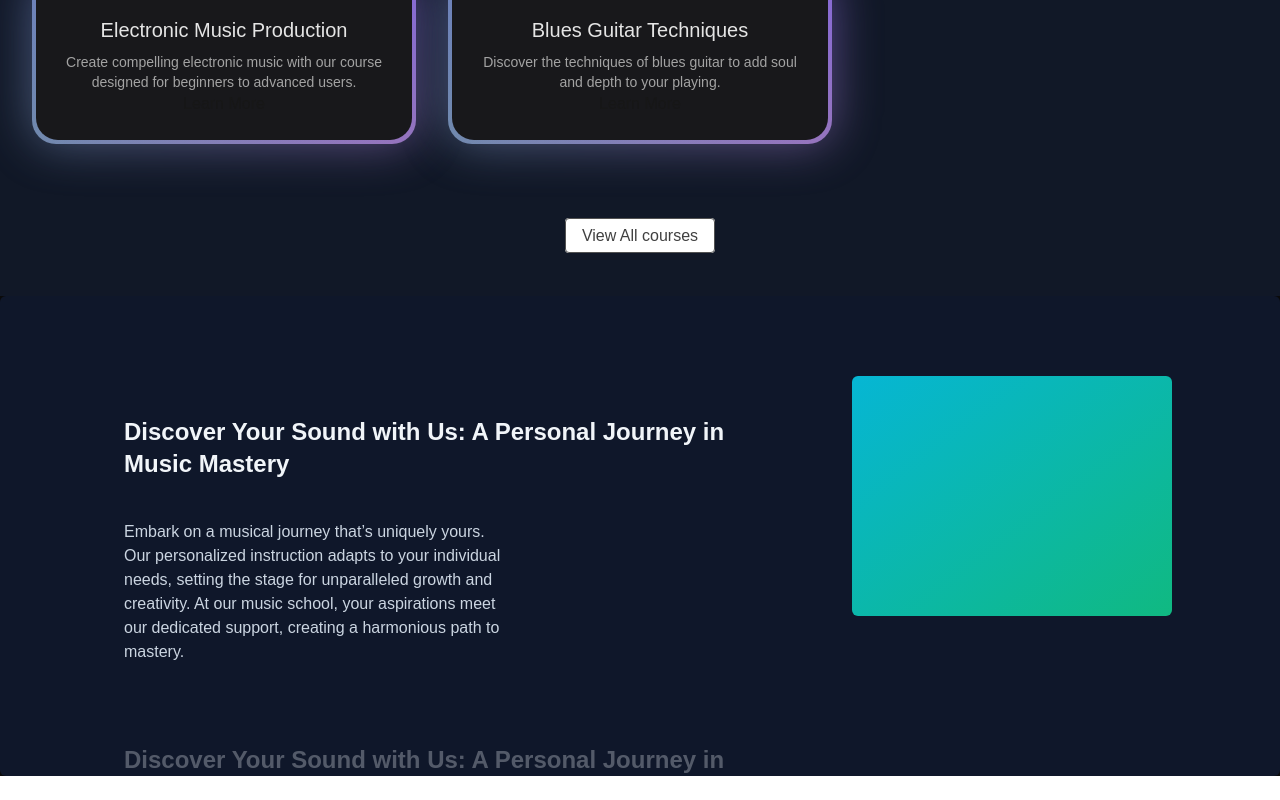
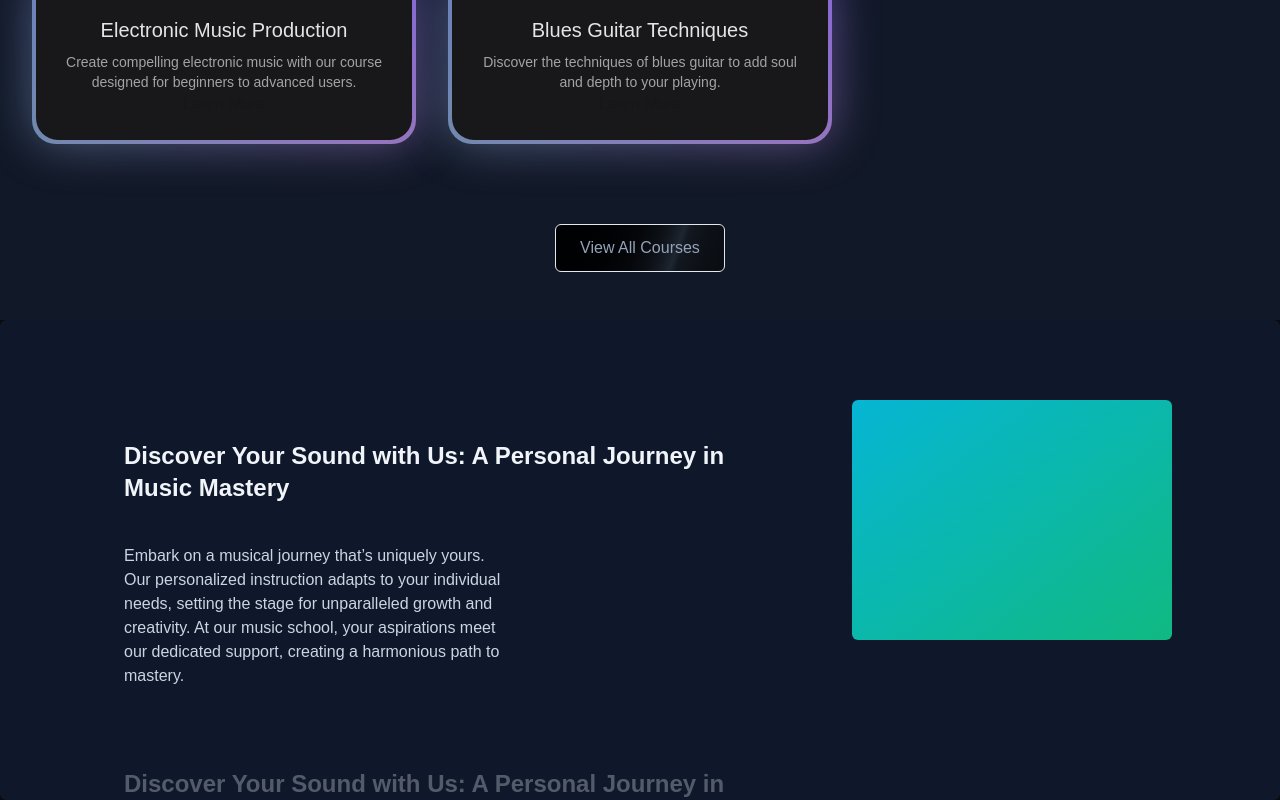
Before and after one commit to Yugsingh05/musicly, a Next.js app: page / in a window 1280 px wide. Shown: the part 1052-1852 px from the top of the page. Before the commit the page ends 1828 px from the top, so only its background shows below. Built offline with nearby package versions, Linux system fonts and the light colour scheme.

Commit message:
unlimited bar added

```diff
--- a/src/components/FeaturedCourses.tsx
+++ b/src/components/FeaturedCourses.tsx
@@ -54,9 +54,15 @@
       <div className="mt-20 text-center">
         <Link
           href={"/courses"}
-          className="px-4 py-2 rounded border border-neutral-600 text-neutral-700 bg-white hover:bg-gray-100 transition duration-200"
+
         >
-          View All courses
+
+        <button className="inline-flex h-12 animate-shimmer items-center justify-center rounded-md border border-slate-200 bg-[linear-gradient(110deg,#000103,45%,#1e2631,55%,#000103)] bg-[length:200%_100%] px-6 font-medium text-slate-400 transition-colors focus:outline-none focus:ring-2 focus:ring-slate-400 focus:ring-offset-2 focus:ring-offset-slate-50">
+          View All Courses
+        </button>
+
+
+
         </Link>
       </div>
     </div>
--- a/tailwind.config.ts
+++ b/tailwind.config.ts
@@ -17,7 +17,8 @@
         foreground: 'var(--foreground)'
       },
       animation: {
-        spotlight: 'spotlight 2s ease .75s 1 forwards'
+        spotlight: 'spotlight 2s ease .75s 1 forwards',
+         shimmer: "shimmer 2s linear infinite"
       },
       keyframes: {
         spotlight: {
@@ -28,6 +29,14 @@
           '100%': {
             opacity: '1',
             transform: 'translate(-50%,-40%) scale(1)'
+          }
+        },
+        shimmer: {
+          from: {
+            "backgroundPosition": "0 0"
+          },
+          to: {
+            "backgroundPosition": "-200% 0"
           }
         }
       }
```
